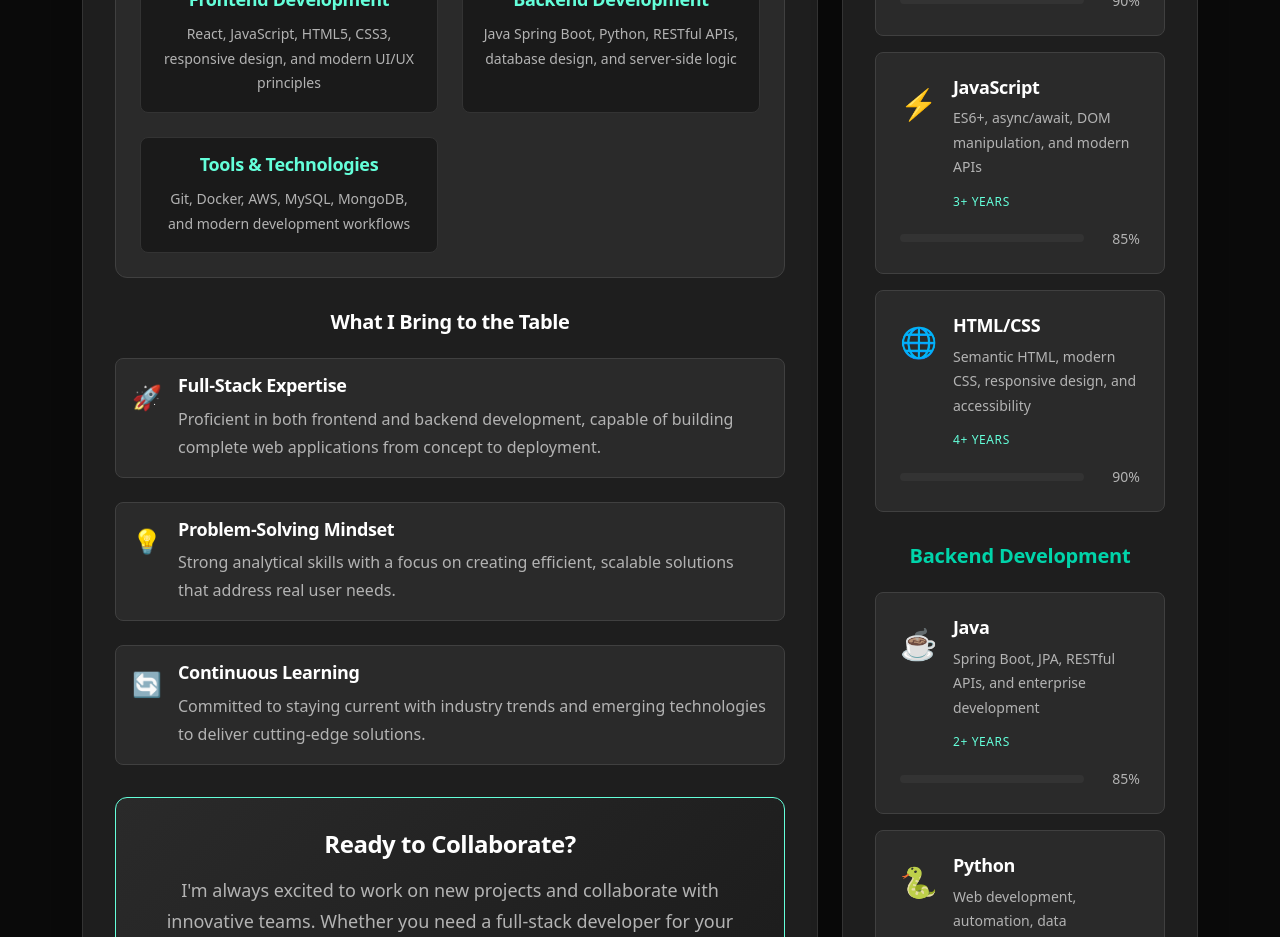
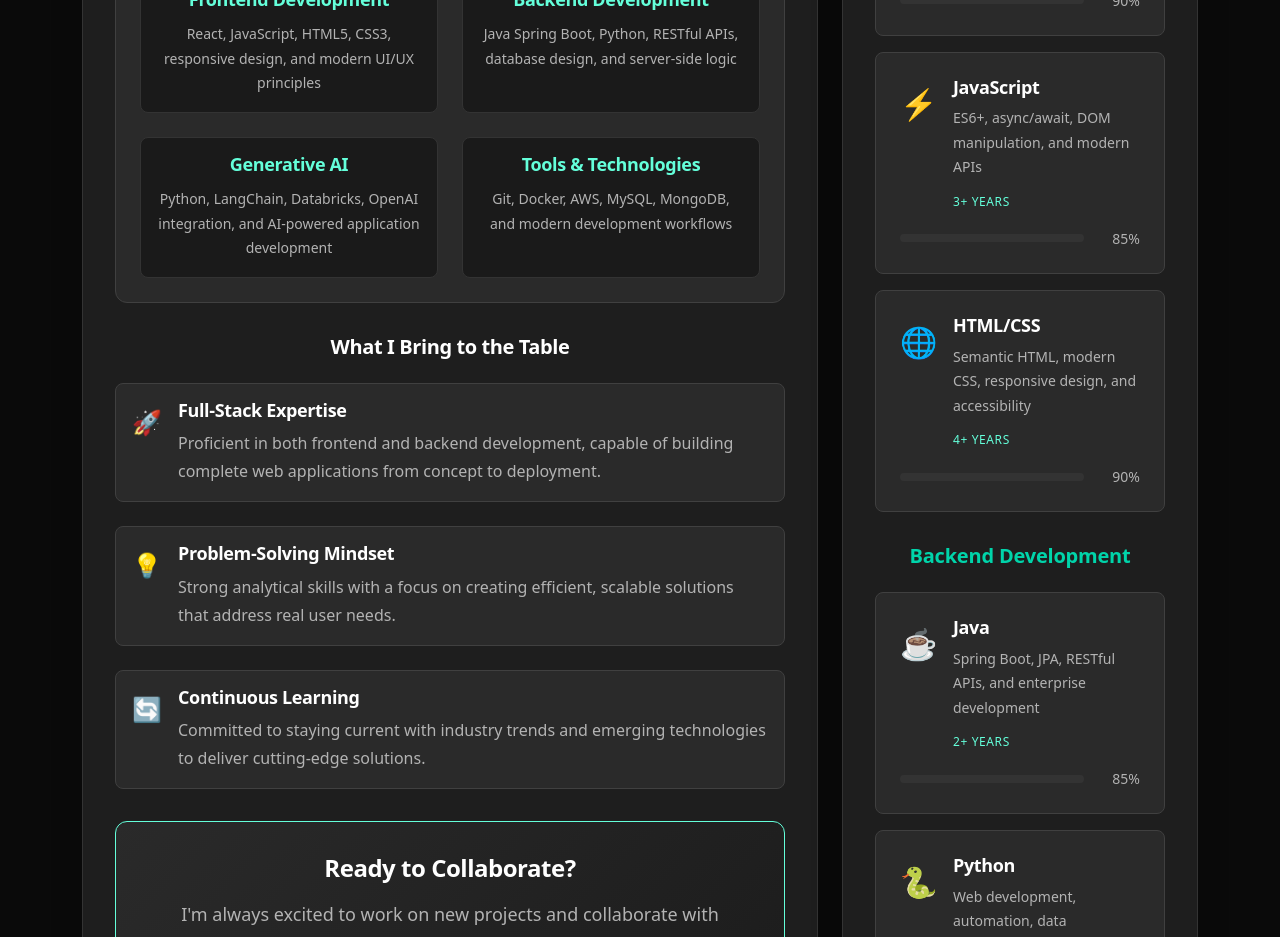
Before and after one commit to Nick-Adams-81/web-dev-portfolio-site, a Next.js app: page / in a window 1280 px wide. Shown: the part 1180-2117 px from the top of the page. Built offline with nearby package versions, Linux system fonts and the light colour scheme.

Commit message:
added ai section in core competencies area

```diff
--- a/Components/HomeComponents/HomeInfo.js
+++ b/Components/HomeComponents/HomeInfo.js
@@ -22,6 +22,10 @@ const HomeInfo = () => {
                             <div className="skill-category">
                                 <h4 className="category-title">Backend Development</h4>
                                 <p className="category-description">Java Spring Boot, Python, RESTful APIs, database design, and server-side logic</p>
+                            </div>
+                            <div className="skill-category">
+                                <h4 className="category-title">Generative AI</h4>
+                                <p className="category-description">Python, LangChain, Databricks, OpenAI integration, and AI-powered application development</p>
                             </div>
                             <div className="skill-category">
                                 <h4 className="category-title">Tools & Technologies</h4>
```
